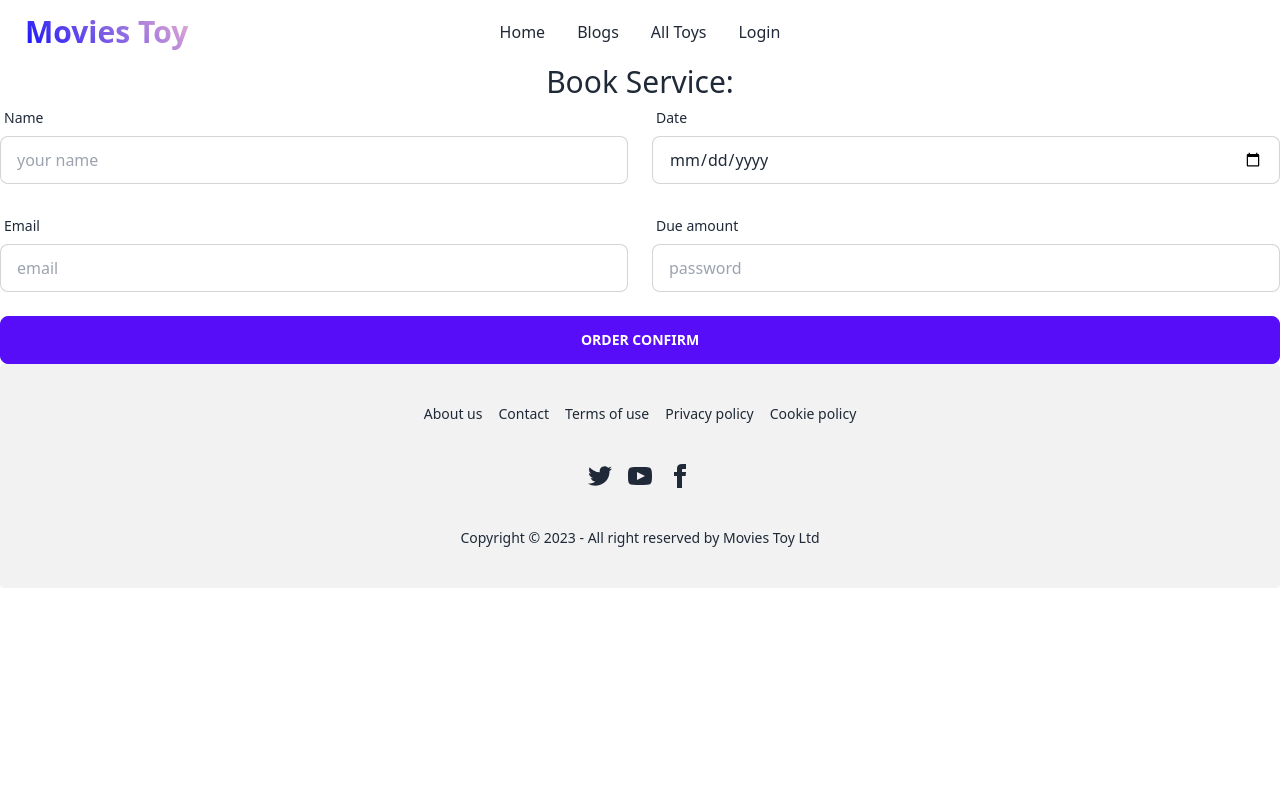
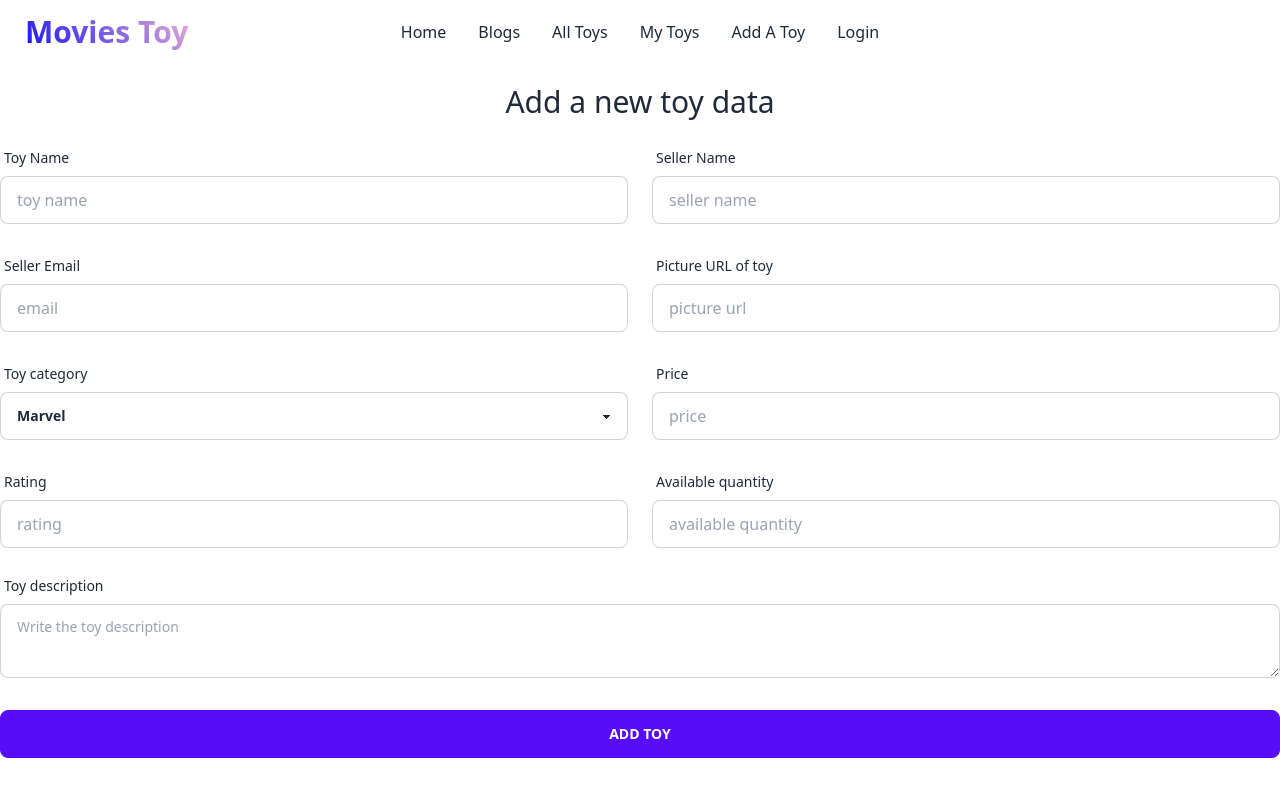
Before and after one commit to hasib231/Toy-Marketplace-Client-Side, a React (Vite) app: page /addToys in a window 1280 px wide. Shown: the top 800 px of the page. Built offline with nearby package versions, Linux system fonts and the light colour scheme; no server answers.

Commit message:
add toy page ui done

```diff
--- a/src/Shared/Navbar.jsx
+++ b/src/Shared/Navbar.jsx
@@ -1,7 +1,7 @@
 import React, { useContext } from "react";
 import { Link } from "react-router-dom";
 import { AuthContext } from "../providers/AuthProvider";
-import { FaUserCircle } from "react-icons/fa";
+
 
 const Navbar = () => {
   const { user, logOut } = useContext(AuthContext);
@@ -23,14 +23,14 @@ const Navbar = () => {
       <li>
         <Link to="/allToys">All Toys</Link>
       </li>
+      <li>
+        <Link to="/myToys">My Toys</Link>
+      </li>
+      <li>
+        <Link to="/addToys">Add A Toy</Link>
+      </li>
       {user ? (
         <>
-          <li>
-            <Link to="/myToys">My Toys</Link>
-          </li>
-          <li>
-            <Link to="/addToys">Add A Toy</Link>
-          </li>
           <li>
             <button onClick={handleLogOut}>Log Out</button>
           </li>
@@ -76,9 +76,12 @@ const Navbar = () => {
       </div>
       <div className="navbar-end">
         {user && (
-          <FaUserCircle
-            style={{ fontSize: "2rem"}}
-          ></FaUserCircle>
+          <div
+            className="w-10 rounded-full tooltip tooltip-left"
+            data-tip={user.displayName}
+          >
+            <img className="w-10 rounded-full" src={user.photoURL} />
+          </div>
         )}
       </div>
     </div>
--- a/src/pages/AddToy/AddToy.jsx
+++ b/src/pages/AddToy/AddToy.jsx
@@ -1,39 +1,66 @@
-import React from 'react';
+import React, { useContext } from 'react';
+import { AuthContext } from '../../providers/AuthProvider';
 
 const AddToy = () => {
+    const { user } = useContext(AuthContext);
+
+    const handleAddToyData = event => {
+        event.preventDefault();
+        const form = event.target;
+        const toyName = form.toyName.value;
+        const sellerName = user?.displayName;
+        const sellerEmail = user?.email;
+        const photoUrl = form.photoUrl.value;
+        const category = form.category.value;
+        const price = form.price.value;
+        const rating = form.rating.value;
+        const quantity = form.quantity.value;
+        const description = form.description.value;
+
+        const toyData = {
+            toyName,sellerName,sellerEmail,photoUrl,category,price,rating,quantity,description
+        }
+        console.log(toyData);
+    }
 
     return (
       <div>
-        <h2 className="text-center text-3xl">Book Service:  </h2>
-        <form>
+        <h2 className="text-center text-3xl my-5">Add a new toy data </h2>
+        <form onSubmit={handleAddToyData}>
           <div className="grid grid-cols-1 md:grid-cols-2 gap-6">
             <div className="form-control">
               <label className="label">
-                <span className="label-text">Name</span>
+                <span className="label-text">Toy Name</span>
               </label>
               <input
                 type="text"
-                defaultValue=''
-                name="name"
-                placeholder="your name"
+                name="toyName"
+                placeholder="toy name"
                 className="input input-bordered"
               />
             </div>
 
             <div className="form-control">
               <label className="label">
-                <span className="label-text">Date</span>
-              </label>
-              <input type="date" name="date" className="input input-bordered" />
-            </div>
-            <div className="form-control">
-              <label className="label">
-                <span className="label-text">Email</span>
+                <span className="label-text">Seller Name</span>
               </label>
               <input
                 type="text"
-                name="email"
-                defaultValue=''
+                defaultValue={user?.displayName}
+                name="sellerName"
+                placeholder="seller name"
+                className="input input-bordered"
+              />
+            </div>
+
+            <div className="form-control">
+              <label className="label">
+                <span className="label-text">Seller Email</span>
+              </label>
+              <input
+                type="text"
+                name="sellerEmail"
+                defaultValue={user?.email}
                 placeholder="email"
                 className="input input-bordered"
               />
@@ -41,22 +68,80 @@ const AddToy = () => {
 
             <div className="form-control">
               <label className="label">
-                <span className="label-text">Due amount</span>
+                <span className="label-text">Picture URL of toy</span>
               </label>
               <input
                 type="text"
-                defaultValue=''
-                placeholder="password"
+                name="photoUrl"
+                defaultValue=""
+                placeholder="picture url"
+                className="input input-bordered"
+              />
+            </div>
+            <div className="form-control">
+              <label className="label">
+                <span className="label-text">Toy category</span>
+              </label>
+              <select name="category" className="select select-bordered">
+                <option>Marvel</option>
+                <option>DC</option>
+                <option>Transformers</option>
+              </select>
+            </div>
+            <div className="form-control">
+              <label className="label">
+                <span className="label-text">Price</span>
+              </label>
+              <input
+                type="text"
+                name="price"
+                defaultValue=""
+                placeholder="price"
+                className="input input-bordered"
+              />
+            </div>
+            <div className="form-control">
+              <label className="label">
+                <span className="label-text">Rating</span>
+              </label>
+              <input
+                type="text"
+                name="rating"
+                defaultValue=""
+                placeholder="rating"
+                className="input input-bordered"
+              />
+            </div>
+            <div className="form-control">
+              <label className="label">
+                <span className="label-text">Available quantity</span>
+              </label>
+              <input
+                type="text"
+                name="quantity"
+                defaultValue=""
+                placeholder="available quantity"
                 className="input input-bordered"
               />
             </div>
           </div>
 
-          <div className="form-control mt-6">
+          <div className="form-control mt-5">
+            <label className="label">
+              <span className="label-text">Toy description</span>
+            </label>
+            <textarea
+              name="description"
+              className="textarea textarea-bordered"
+              placeholder="Write the toy description"
+            ></textarea>
+          </div>
+
+          <div className="form-control mt-8 mb-16">
             <input
               className="btn btn-primary btn-block"
               type="submit"
-              value="Order Confirm"
+              value="Add Toy"
             />
           </div>
         </form>
--- a/src/pages/Home/Home/SignUp/SignUp.jsx
+++ b/src/pages/Home/Home/SignUp/SignUp.jsx
@@ -1,11 +1,13 @@
 import { useContext, useState } from "react";
 import { Link } from "react-router-dom";
+import { getAuth, updateProfile } from "firebase/auth";
 import { AuthContext } from "../../../../providers/AuthProvider";
 
 
 const SignUp = () => {
     const { createUser } = useContext(AuthContext);
-    const [error, setError] = useState("");
+  const [error, setError] = useState("");
+  const auth = getAuth();
   const handleSignUp = (event) => {
     event.preventDefault();
     const form = event.target;
@@ -19,20 +21,20 @@ const SignUp = () => {
         .then((result) => {
           const createdUser = result.user;
           console.log(createdUser);
-          updateUserData(createUser, name, photo);
+          updateUserData( name, photo);
         })
         .catch((error) => {
           console.log(error);
           setError(error.message);
         });
 
-     const updateUserData = (user, name, photo) => {
-       user.updateProfile({
+     const updateUserData = ( name, photo) => {
+       updateProfile(auth.currentUser, {
          displayName: name,
          photoURL: photo,
        })
          .then(() => {
-           console.log(user);
+          //  console.log(user);
          })
          .catch((error) => {
            setError(error.massage);
```
